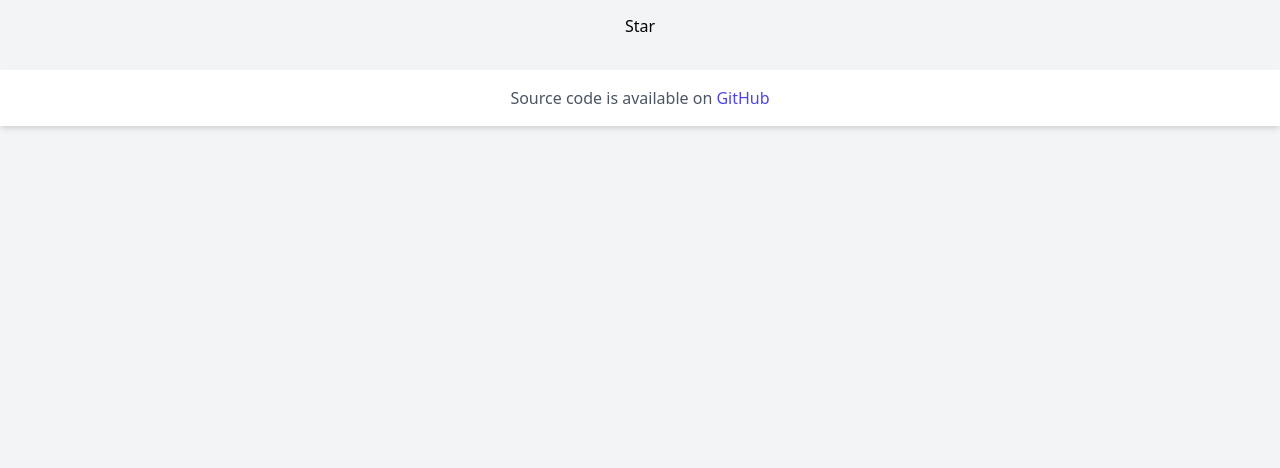
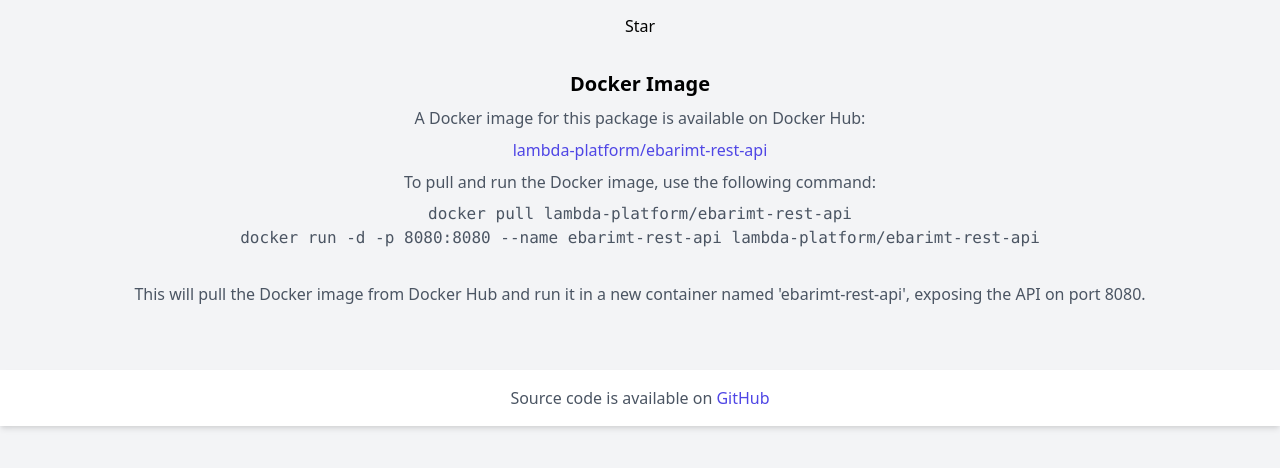
Before and after one commit to lambda-platform/ebarimt-rest-api, a plain HTML site: page docs/index.html in a window 1280 px wide. Shown: the part 324-792 px from the top of the page. Drawn offline with nearby package versions, Linux system fonts and the light colour scheme.

Commit message:
doc updated

```diff
--- a/docs/index.html
+++ b/docs/index.html
@@ -5,7 +5,9 @@
     <meta name="viewport" content="width=device-width, initial-scale=1.0">
     <title>EBarimt PosAPI REST API with Go and Fiber</title>
     <link rel="stylesheet" href="https://cdn.jsdelivr.net/npm/tailwindcss@2.0.0/dist/tailwind.min.css">
-    <link rel="stylesheet" href="https://cdnjs.cloudflare.com/ajax/libs/font-awesome/6.0.0-beta3/css/all.min.css" integrity="sha384-KyZXEAg3QhqLMpG8r+Knujsl5/6en8XCp+HHAAK5GSLf2xlYtvJ8U2Q4U+9cuEnJoa3" crossorigin="anonymous">
+    <link rel="stylesheet" href="https://cdnjs.cloudflare.com/ajax/libs/font-awesome/6.0.0-beta3/css/all.min.css"
+          integrity="sha384-KyZXEAg3QhqLMpG8r+Knujsl5/6en8XCp+HHAAK5GSLf2xlYtvJ8U2Q4U+9cuEnJoa3"
+          crossorigin="anonymous">
     <script async defer src="https://buttons.github.io/buttons.js"></script>
 </head>
 <body class="bg-gray-100 h-screen font-sans">
@@ -15,14 +17,19 @@
 </header>
 <main class="px-4 py-8 mx-auto text-center">
     <p class="text-gray-600">
-        This example demonstrates a fast and efficient REST API for the EBarimt PosAPI using Go language and Fiber framework.
+        This example demonstrates a fast and efficient REST API for the EBarimt PosAPI using Go language and Fiber
+        framework.
     </p>
     <p class="text-gray-600 my-4">
-        This REST API uses the following dependency: <a href="https://github.com/lambda-platform/ebarimt" class="text-indigo-600 hover:text-indigo-800">Lambda Platform EBarimt Go Package</a>
+        This REST API uses the following dependency: <a href="https://github.com/lambda-platform/ebarimt"
+                                                        class="text-indigo-600 hover:text-indigo-800">Lambda Platform
+        EBarimt Go Package</a>
     </p>
     <div class="flex justify-center my-8 mx-auto ">
-        <a href="/mn/index.html" class="bg-indigo-500 text-white px-4 py-2 rounded-lg hover:bg-indigo-600 mx-2">Mongolian Documentation</a>
-        <a href="/en/index.html" class="bg-indigo-500 text-white px-4 py-2 rounded-lg mr-4 hover:bg-indigo-600 mx-2">English Documentation</a>
+        <a href="/mn/index.html" class="bg-indigo-500 text-white px-4 py-2 rounded-lg hover:bg-indigo-600 mx-2">Mongolian
+            Documentation</a>
+        <a href="/en/index.html" class="bg-indigo-500 text-white px-4 py-2 rounded-lg mr-4 hover:bg-indigo-600 mx-2">English
+            Documentation</a>
     </div>
     <div class="my-4">
         <a href="https://github.com/lambda-platform/ebarimt" class="text-gray-600 hover:text-gray-800">
@@ -30,11 +37,34 @@
         </a>
     </div>
     <div>
-        <a class="github-button" href="https://github.com/lambda-platform/ebarimt" data-icon="octicon-star" data-show-count="true" aria-label="Star lambda-platform/ebarimt on GitHub">Star</a>
+        <a class="github-button" href="https://github.com/lambda-platform/ebarimt" data-icon="octicon-star"
+           data-show-count="true" aria-label="Star lambda-platform/ebarimt on GitHub">Star</a>
+    </div>
+    <div class="my-8">
+        <h2 class="text-xl font-bold">Docker Image</h2>
+        <p class="text-gray-600 mt-2">A Docker image for this package is available on Docker Hub:</p>
+        <p class="text-gray-600 mt-2">
+            <a href="https://hub.docker.com/r/lambda-platform/ebarimt-rest-api"
+               class="text-indigo-600 hover:text-indigo-800">lambda-platform/ebarimt-rest-api</a>
+        </p>
+        <p class="text-gray-600 mt-2">
+            To pull and run the Docker image, use the following command:
+        </p>
+        <pre class="text-gray-600 mt-2">
+<code>docker pull lambda-platform/ebarimt-rest-api
+docker run -d -p 8080:8080 --name ebarimt-rest-api lambda-platform/ebarimt-rest-api
+</code>
+</pre>
+        <p class="text-gray-600 mt-2">
+            This will pull the Docker image from Docker Hub and run it in a new container named 'ebarimt-rest-api',
+            exposing the API on port 8080.
+        </p>
     </div>
 </main>
+
 <footer class="bg-white p-4 shadow-md text-center text-gray-600">
-    <p>Source code is available on <a href="https://github.com/lambda-platform/ebarimt-rest-api" class="text-indigo-600 hover:text-indigo-800">GitHub</a></p>
+    <p>Source code is available on <a href="https://github.com/lambda-platform/ebarimt-rest-api"
+                                      class="text-indigo-600 hover:text-indigo-800">GitHub</a></p>
 </footer>
 </body>
 </html>
```
Also changed, not shown: 2 other files.
